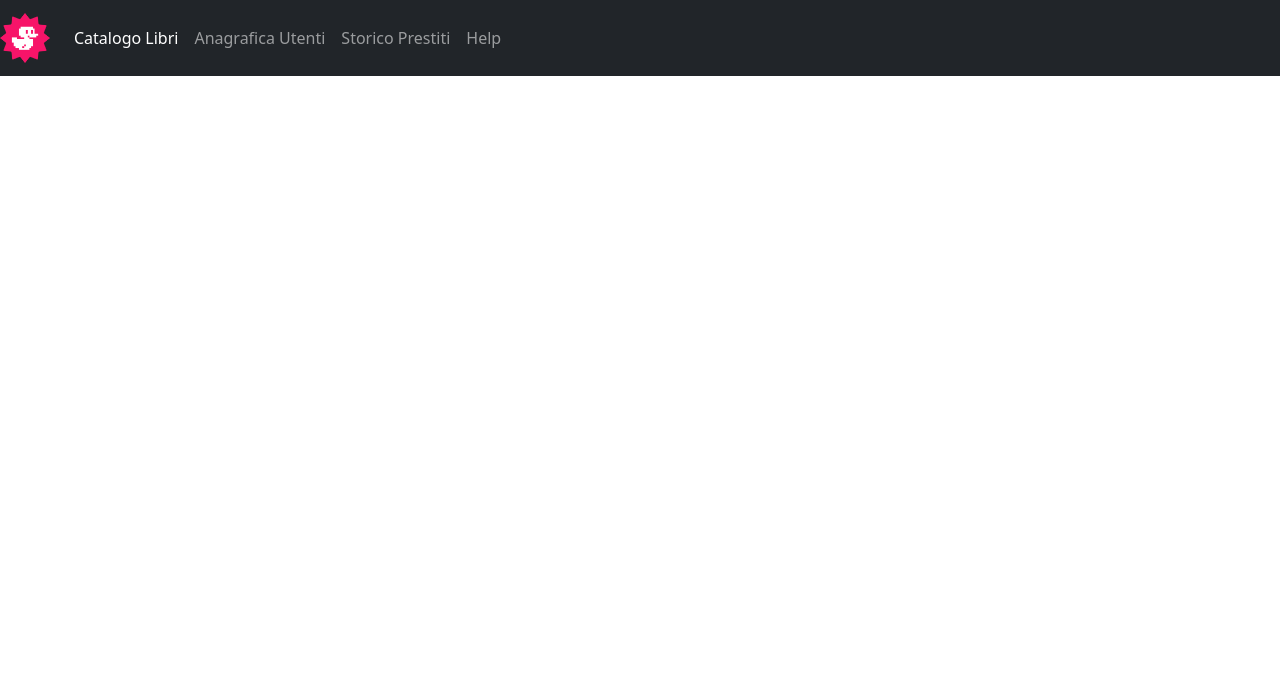
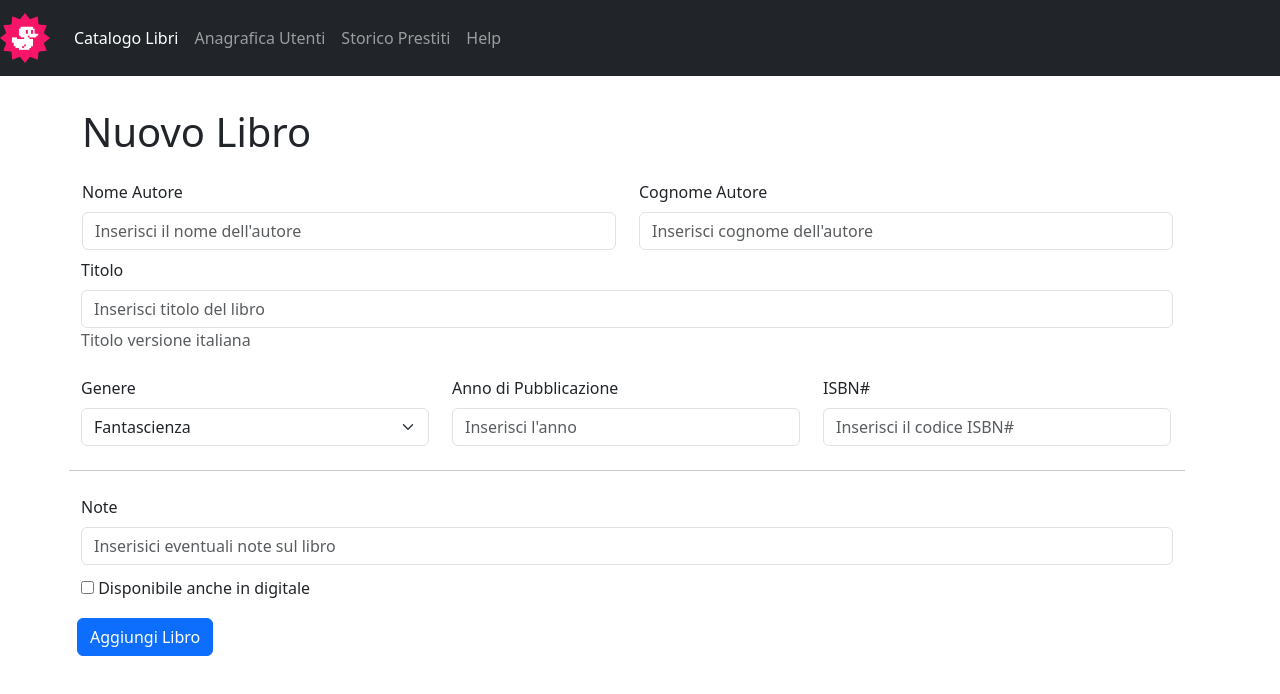
Before and after one commit to MatteInvi/html-css-bootstrap-dashboard, a plain HTML site: page newbook.html in a window 1280 px wide. Drawn offline with nearby package versions, Linux system fonts and the light colour scheme.

Commit message:
feat: completamento seconda pagina

```diff
--- a/newbook.html
+++ b/newbook.html
@@ -41,8 +41,66 @@
         </nav>
         <!-- End Nav bar -->
     </header>
+    <!-- Main -->
+    <main>
+        <!-- Sezione form -->
+        <div class="container py-3">
+            <h1 class="my-3">Nuovo Libro</h1>
+            <div class="row input-group">
+                <div class="col-6">
+                    <label class="fw-medium my-2" for="name">Nome Autore</label>
+                    <input class="form-control" type="text" name="newbook-form" id="name"
+                        placeholder="Inserisci il nome dell'autore">
+                </div>
+                <div class="col-6">
+                    <label class="fw-medium my-2" for="surname">Cognome Autore</label>
+                    <input class="form-control" type="text" name="newbook-form" id="surname"
+                        placeholder="Inserisci cognome dell'autore">
+                </div>
+                <div class="col-12">
+                    <label class="fw-medium my-2" for="title">Titolo</label>
+                    <input class="form-control" type="text" name="newbook-form" id="title" placeholder="Inserisci titolo del libro">
+                    <p class="text-body-secondary">Titolo versione italiana</p>
+                </div>
+                <div class="col-12 col-lg-4">
+                    <label class="fw-medium my-2" for="gender">Genere</label>
+                    <select class="form-select" name="newbook-form" id="gender">
+                        <option value="fantasy">Fantascienza</option>
+                        <option value="horror">Horror</option>
+                        <option value="narrative">Narrativo</option>
+                    </select>
+                </div>
+                <div class="col-12 col-lg-4">
+                    <label class="fw-medium my-2" for="publish-year">Anno di Pubblicazione</label>
+                    <input class="form-control" type="text" name="newbook-form" id="publish-year" placeholder="Inserisci l'anno">
+                </div>
+                <div class="col-12 col-lg-4">
+                    <label class="fw-medium my-2" for="isbn">ISBN#</label>
+                    <input class="form-control" type="text" name="newbook-form" id="isbn" placeholder="Inserisci il codice ISBN#">
+                </div>
+                <hr class="my-4">
+                <div class="col-12">
+                    <label class="fw-medium" for="note">Note</label>
+                    <input class="form-control my-2" type="text" name="newbook-form" id="note"
+                        placeholder="Inserisici eventuali note sul libro">
+                </div>
+                <div class="col-12">
+                    <input class="my-2" type="checkbox" name="newbook-form" id="digital-check">
+                    <label for="digital-check">Disponibile anche in digitale</label>
+                </div>
+                <div class="col-12 g-3">
+                    <button class="btn btn-primary">Aggiungi Libro</button>
+                </div>
 
-    <script src="https://cdn.jsdelivr.net/npm/bootstrap@5.3.3/dist/js/bootstrap.bundle.min.js" integrity="sha384-YvpcrYf0tY3lHB60NNkmXc5s9fDVZLESaAA55NDzOxhy9GkcIdslK1eN7N6jIeHz" crossorigin="anonymous"></script>
+            </div>
+        </div>
+        <!-- Fine Sezione Form -->
+    </main>
+<!-- End Main -->
+
+<script src="https://cdn.jsdelivr.net/npm/bootstrap@5.3.3/dist/js/bootstrap.bundle.min.js"
+        integrity="sha384-YvpcrYf0tY3lHB60NNkmXc5s9fDVZLESaAA55NDzOxhy9GkcIdslK1eN7N6jIeHz"
+        crossorigin="anonymous"></script>
 </body>
 
 </html>
```
